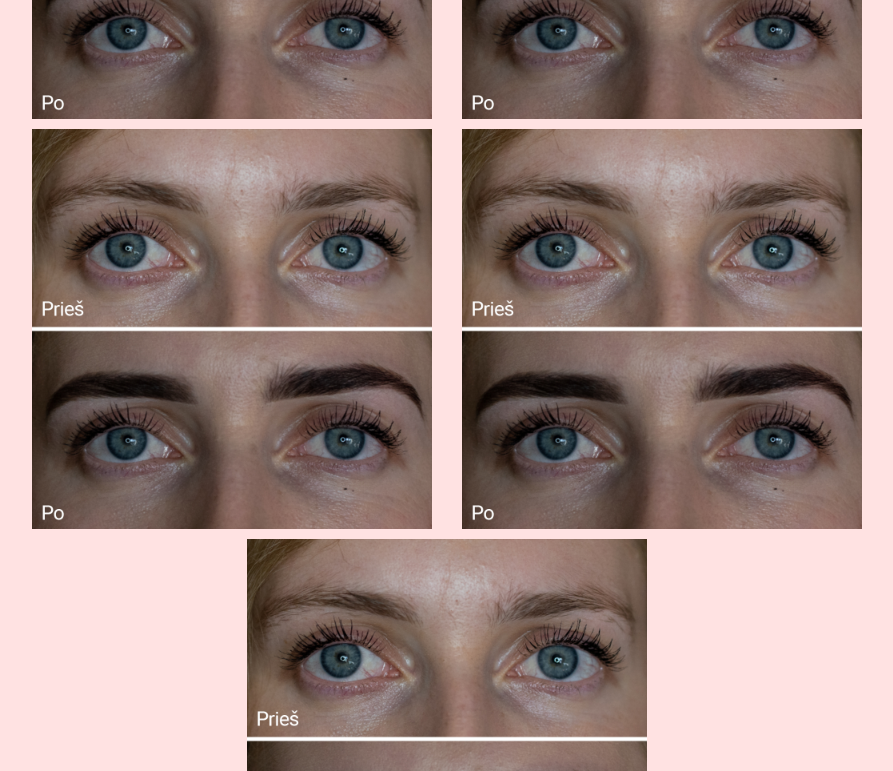
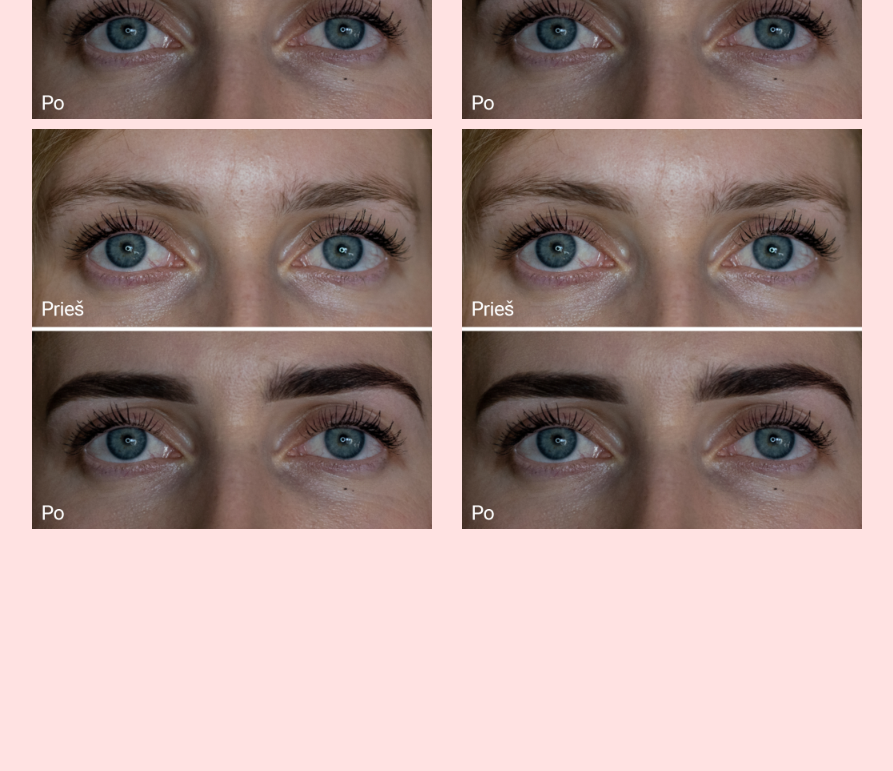
Before and after one commit to ArminasStrolys/react-projects, a React (Create React App) app in the folder eyebrow-portfolio-site/: page /gallery in a window 1280 px wide. Shown: the part 820-1591 px from the top of the page, without its empty margins (183-1076 px from the left). After the commit the page ends 1399 px from the top, so only its background shows below. Built offline with nearby package versions, Linux system fonts and the light colour scheme.

Commit message:
Optimized gallery with a map method

```diff
--- a/eyebrow-portfolio-site/src/components/gallery/Gallery.jsx
+++ b/eyebrow-portfolio-site/src/components/gallery/Gallery.jsx
@@ -4,19 +4,19 @@ import Zoom from 'react-medium-image-zoom';
 import 'react-medium-image-zoom/dist/styles.css';
 
 const Gallery = () => {
+  const images = [eyes1, eyes1, eyes1, eyes1, eyes1, eyes1];
+
   return (
     <div className="gallery">
       <h2>Galerija</h2>
       <div className="image-collection">
-        <Zoom className="img-level">
-          <img src={eyes1} alt="Eyebrows after and before 1" />
-        </Zoom>
-        <img src={eyes1} alt="Eyebrows after and before 1" />
-        <img src={eyes1} alt="Eyebrows after and before 1" />
-        <img src={eyes1} alt="Eyebrows after and before 1" />
-        <img src={eyes1} alt="Eyebrows after and before 1" />
-        <img src={eyes1} alt="Eyebrows after and before 1" />
-        <img src={eyes1} alt="Eyebrows after and before 1" />
+        {images.map((e) => {
+          return (
+            <Zoom>
+              <img src={e} alt="Woman eyebrows after and before in this pic" />
+            </Zoom>
+          );
+        })}
       </div>
     </div>
   );
--- a/eyebrow-portfolio-site/src/style/_gallery.scss
+++ b/eyebrow-portfolio-site/src/style/_gallery.scss
@@ -17,7 +17,3 @@ h2{
     width: 400px;
   }
 }
-.img-level{
-  background-color: red;
-  width: 100px;
-}
```
